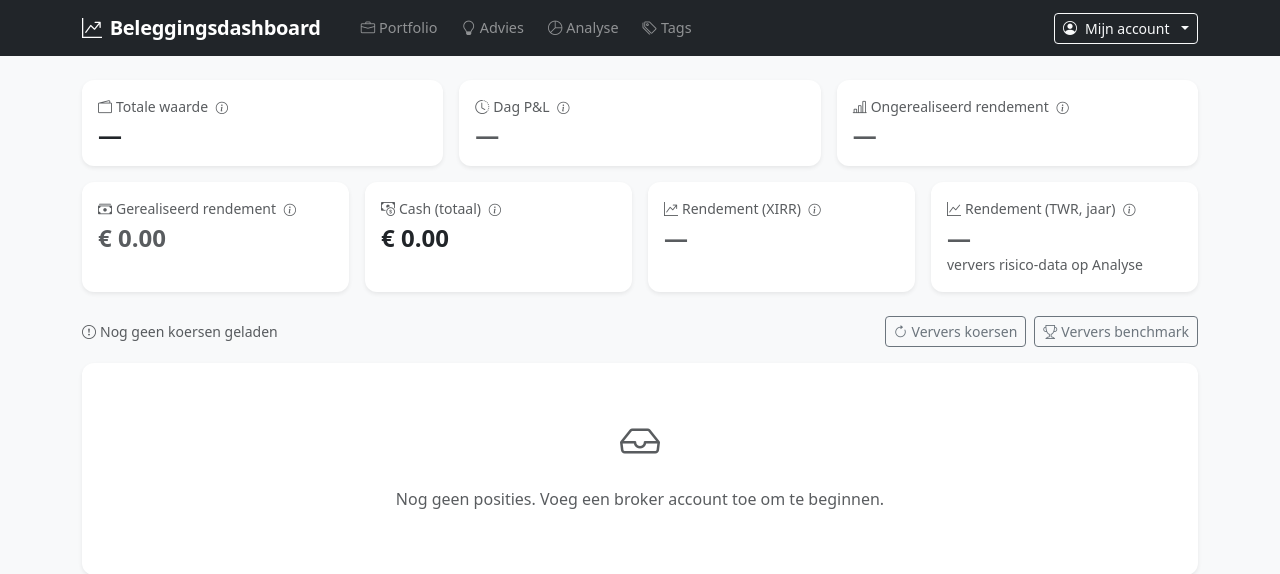
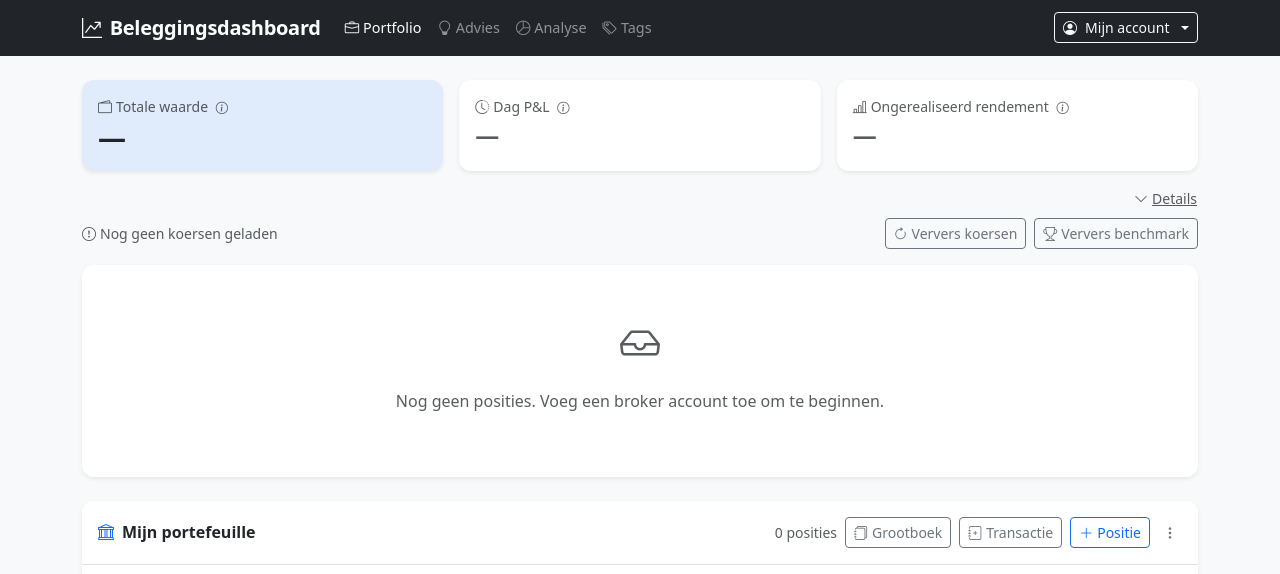
Before and after one commit to dgrund70/FinancialAdvisor, a Flask app: page /gebruiker/1 in a window 1280 px wide. Shown: the top 574 px of the page. Run offline with Flask 3, Linux system fonts and the light colour scheme; some libraries are stand-ins or nearby versions.

Commit message:
Update
Co-Authored-By: Oz <oz-agent@warp.dev>

```diff
--- a/app.py
+++ b/app.py
@@ -437,7 +437,7 @@ def dashboard(gebruiker_id):
                   if grand_flows and (grand_has_prices or not heeft_open_globaal) else None)
     benchmarks = _benchmark_vergelijkingen(grand_flows)
 
-    twr_res = _portefeuille_twr(accounts)
+    twr_res = _portefeuille_twr(accounts, geef_serie=True)
     grand_twr = (twr_res.get("geannualiseerd")
                  if twr_res and not twr_res.get("te_weinig_data") else None)
 
@@ -447,35 +447,8 @@ def dashboard(gebruiker_id):
                      if grand_has_prices and grand_vorig and abs(grand_vorig) > 0.01
                      else None)
 
-    # Waardeontwikkelingsreeks voor grafiek (op basis van opgeslagen advies-snapshots)
-    grens_ws = datetime.now() - timedelta(days=30)
-    waarde_serie = []
-    for a in (Advies.query
-              .filter(Advies.gebruiker_id == gebruiker_id,
-                      Advies.tag_id == None,
-                      Advies.gegenereerd >= grens_ws)
-              .order_by(Advies.gegenereerd).all()):
-        try:
-            snap = json.loads(a.portfolio_snapshot)
-        except (ValueError, TypeError):
-            continue
-        waarde = snap.get("totaal_waarde")
-        kosten = snap.get("totaal_kosten")
-        if waarde is None or kosten is None:
-            w = k = 0.0
-            for p in snap.get("posities", []):
-                k += p["aantal"] * p["aankoopprijs"]
-                p_koers = koersen.get(p["ticker"], {}).get("koers")
-                if p_koers:
-                    w += p["aantal"] * p_koers
-            waarde = round(w, 2) if w else None
-            kosten = round(k, 2)
-        waarde_serie.append({
-            "datum":  a.gegenereerd.strftime("%d-%m %H:%M"),
-            "waarde": waarde,
-            "kosten": kosten,
-            "risico": a.risico_score,
-        })
+    # Waardeontwikkelingsreeks uit koers_historie + transacties (via _portefeuille_twr).
+    waarde_serie = twr_res.get("waarde_serie", []) if twr_res else []
 
     return render_template(
         "dashboard.html",
@@ -571,7 +544,7 @@ def _portefeuille_risico(holdings, benchmark_ticker="IWDA.AS", venster=252):
     return res
 
 
-def _portefeuille_twr(accounts, venster=400):
+def _portefeuille_twr(accounts, venster=400, geef_serie=False):
     """Tijd-gewogen rendement van de belegde holdings.
 
     Waardeert alleen de **holdings** (Σ qty·koers, EUR) per dag uit het grootboek
@@ -593,7 +566,8 @@ def _portefeuille_twr(accounts, venster=400):
         return {"dekking": 0, "totaal_holdings": len(aandeel_tickers), "te_weinig_data": True}
 
     serie = {t: dict(zip(hist[t][0], hist[t][1])) for t in gedekt}
-    grid  = sorted({d for t in gedekt for d in serie[t]})[-venster:]
+    grid_all = sorted({d for t in gedekt for d in serie[t]})
+    grid = grid_all if geef_serie else grid_all[-venster:]
     if len(grid) < 20:
         return {"dekking": len(gedekt), "totaal_holdings": len(aandeel_tickers),
                 "te_weinig_data": True}
@@ -653,7 +627,7 @@ def _portefeuille_twr(accounts, venster=400):
         return {"dekking": len(gedekt), "totaal_holdings": len(aandeel_tickers),
                 "te_weinig_data": True}
     dagen = max((dgrid[-1] - dgrid[0]).days, 1)
-    return {
+    res = {
         "cumulatief":      cum,
         "geannualiseerd":  annualiseer(cum, dagen),
         "dagen":           len(navs),
@@ -661,6 +635,19 @@ def _portefeuille_twr(accounts, venster=400):
         "totaal_holdings": len(aandeel_tickers),
         "te_weinig_data":  False,
     }
+    if geef_serie:
+        inleg_cum = 0.0
+        w_serie = []
+        for i, d in enumerate(dgrid):
+            inleg_cum += flows[i]
+            w_serie.append({
+                "ts":     d.isoformat(),
+                "datum":  d.strftime("%d-%m-%y"),
+                "waarde": round(navs[i], 2),
+                "kosten": round(inleg_cum, 2),
+            })
+        res["waarde_serie"] = w_serie
+    return res
 
 
 @app.route("/gebruiker/<int:gebruiker_id>/analyse")
--- a/static/style.css
+++ b/static/style.css
@@ -13,6 +13,10 @@ tfoot td { font-size: .9rem; }
 #ticker { text-transform: uppercase; }
 #ticker::placeholder { text-transform: none; }
 
+/* Collapse toggle — chevron rotates when open */
+.collapse-toggle .bi-chevron-down { transition: transform .2s ease; display: inline-block; }
+.collapse-toggle[aria-expanded="true"] .bi-chevron-down { transform: rotate(180deg); }
+
 /* Advies markdown rendering */
 .advies-tekst h2 { font-size: 1.1rem; font-weight: 700; margin-top: 1.2rem; }
 .advies-tekst h3 { font-size: 1rem;   font-weight: 600; margin-top: 1rem; }
--- a/templates/advies.html
+++ b/templates/advies.html
@@ -79,9 +79,9 @@
             <td class="text-end">
               <form method="post"
                     action="{{ url_for('volglijst_verwijderen', gebruiker_id=gebruiker.id, item_id=v.item.id) }}"
-                    onsubmit="return confirm('{{ v.item.ticker }} van de volglijst verwijderen?')">
+                    data-confirm="{{ v.item.ticker }} van de volglijst verwijderen?">
                 <input type="hidden" name="csrf_token" value="{{ csrf_token() }}">
-                <button class="btn btn-link btn-sm text-danger p-0" title="Verwijder"><i class="bi bi-trash3"></i></button>
+                <button class="btn btn-link btn-sm text-danger p-1" title="Verwijder"><i class="bi bi-trash3"></i></button>
               </form>
             </td>
           </tr>
--- a/templates/base.html
+++ b/templates/base.html
@@ -14,29 +14,45 @@
 
 {% set uid = request.view_args.get('gebruiker_id') %}
 
-<nav class="navbar navbar-dark bg-dark">
-  <div class="container-lg d-flex align-items-center gap-4">
+<nav class="navbar navbar-dark bg-dark navbar-expand-md">
+  <div class="container-lg">
     <a class="navbar-brand fw-semibold" href="{{ url_for('index') }}">
       <i class="bi bi-graph-up-arrow me-2"></i>Beleggingsdashboard
     </a>
     {% if uid %}
-      <a class="nav-link text-white-50 {% if request.endpoint == 'dashboard' %}text-white{% endif %}"
+    <button class="navbar-toggler border-0" type="button" data-bs-toggle="collapse"
+            data-bs-target="#navInhoud" aria-controls="navInhoud"
+            aria-expanded="false" aria-label="Navigatiemenu">
+      <span class="navbar-toggler-icon"></span>
+    </button>
+    <div class="collapse navbar-collapse" id="navInhoud">
+      <ul class="navbar-nav me-auto">
+        <li class="nav-item">
+          <a class="nav-link {% if request.endpoint == 'dashboard' %}active{% else %}text-white-50{% endif %}"
              href="{{ url_for('dashboard', gebruiker_id=uid) }}">
             <i class="bi bi-briefcase me-1"></i>Portfolio
           </a>
-      <a class="nav-link text-white-50 {% if 'advies' in (request.endpoint or '') %}text-white{% endif %}"
+        </li>
+        <li class="nav-item">
+          <a class="nav-link {% if 'advies' in (request.endpoint or '') %}active{% else %}text-white-50{% endif %}"
              href="{{ url_for('advies', gebruiker_id=uid) }}">
             <i class="bi bi-lightbulb me-1"></i>Advies
           </a>
-      <a class="nav-link text-white-50 {% if request.endpoint == 'analyse' %}text-white{% endif %}"
+        </li>
+        <li class="nav-item">
+          <a class="nav-link {% if request.endpoint == 'analyse' %}active{% else %}text-white-50{% endif %}"
              href="{{ url_for('analyse', gebruiker_id=uid) }}">
             <i class="bi bi-pie-chart me-1"></i>Analyse
           </a>
-      <a class="nav-link text-white-50 {% if 'tag' in (request.endpoint or '') %}text-white{% endif %}"
+        </li>
+        <li class="nav-item">
+          <a class="nav-link {% if 'tag' in (request.endpoint or '') %}active{% else %}text-white-50{% endif %}"
              href="{{ url_for('tags_overzicht', gebruiker_id=uid) }}">
             <i class="bi bi-tags me-1"></i>Tags
           </a>
-      <div class="dropdown ms-auto">
+        </li>
+      </ul>
+      <div class="dropdown">
         <button class="btn btn-sm btn-outline-light dropdown-toggle d-flex align-items-center gap-2"
                 type="button" data-bs-toggle="dropdown" aria-expanded="false">
           <i class="bi bi-person-circle"></i>
@@ -73,7 +89,7 @@
           </li>
           <li>
             <form method="post" action="{{ url_for('gebruiker_verwijderen', gebruiker_id=uid) }}"
-                  onsubmit="return confirm('Gebruiker \'{{ gebruiker.naam if gebruiker is defined else '' }}\' en ALLE bijbehorende accounts, posities, tags en adviezen verwijderen?\n\nDit kan niet ongedaan worden gemaakt.');">
+                  data-confirm="Gebruiker '{{ gebruiker.naam if gebruiker is defined else '' }}' en ALLE bijbehorende accounts, posities, tags en adviezen verwijderen? Dit kan niet ongedaan worden gemaakt.">
               <input type="hidden" name="csrf_token" value="{{ csrf_token() }}">
               <button type="submit" class="dropdown-item text-danger">
                 <i class="bi bi-trash3 me-2"></i>Deze gebruiker verwijderen…
@@ -82,16 +98,19 @@
           </li>
         </ul>
       </div>
+    </div>
     {% endif %}
   </div>
 </nav>
 
 <div class="container-lg py-4">
   {% with messages = get_flashed_messages(with_categories=true) %}
+    {% set _alert_icons = {'success': 'check-circle-fill', 'danger': 'exclamation-triangle-fill', 'warning': 'exclamation-circle-fill', 'info': 'info-circle-fill'} %}
     {% for cat, msg in messages %}
-      <div class="alert alert-{{ cat }} alert-dismissible fade show py-2" role="alert">
-        {{ msg }}
-        <button type="button" class="btn-close" data-bs-dismiss="alert"></button>
+      <div class="alert alert-{{ cat }} alert-dismissible fade show py-2 d-flex align-items-center gap-2" role="alert">
+        <i class="bi bi-{{ _alert_icons.get(cat, 'info-circle-fill') }} flex-shrink-0"></i>
+        <span>{{ msg }}</span>
+        <button type="button" class="btn-close ms-auto" data-bs-dismiss="alert"></button>
       </div>
     {% endfor %}
   {% endwith %}
@@ -171,5 +190,46 @@
   });
 })();
 </script>
+
+{# ── Verwijder-bevestiging modal (herbruikbaar via data-confirm="...") ── #}
+<div class="modal fade" id="bevestigModal" tabindex="-1" aria-hidden="true">
+  <div class="modal-dialog modal-dialog-centered modal-sm">
+    <div class="modal-content">
+      <div class="modal-header border-0 pb-1">
+        <h6 class="modal-title fw-semibold">
+          <i class="bi bi-exclamation-triangle-fill text-danger me-2"></i>Bevestigen
+        </h6>
+        <button type="button" class="btn-close" data-bs-dismiss="modal" aria-label="Annuleren"></button>
+      </div>
+      <div class="modal-body pt-1 pb-2 small" id="bevestigModalTekst"></div>
+      <div class="modal-footer border-0 pt-0">
+        <button type="button" class="btn btn-outline-secondary btn-sm" data-bs-dismiss="modal">Annuleren</button>
+        <button type="button" class="btn btn-danger btn-sm" id="bevestigModalOk">
+          <i class="bi bi-trash3 me-1"></i>Verwijderen
+        </button>
+      </div>
+    </div>
+  </div>
+</div>
+<script>
+(function () {
+  var modalEl = document.getElementById('bevestigModal');
+  var modal = modalEl ? new bootstrap.Modal(modalEl) : null;
+  var pendingForm = null;
+  if (modal) {
+    document.getElementById('bevestigModalOk').addEventListener('click', function () {
+      if (pendingForm) { modal.hide(); pendingForm.submit(); pendingForm = null; }
+    });
+  }
+  document.addEventListener('submit', function (e) {
+    var bericht = e.target.getAttribute('data-confirm');
+    if (!bericht || !modal) return;
+    e.preventDefault();
+    pendingForm = e.target;
+    document.getElementById('bevestigModalTekst').textContent = bericht;
+    modal.show();
+  }, true);
+})();
+</script>
 </body>
 </html>
--- a/templates/dashboard.html
+++ b/templates/dashboard.html
@@ -4,7 +4,7 @@
 
 {# ── Macro's ──────────────────────────────────────────────────── #}
 {% macro kleur(v) %}{{ 'pos' if v is not none and v > 0 else 'neg' if v is not none and v < 0 else 'text-muted' }}{% endmacro %}
-{% macro teken(v) %}{{ '+' if v is not none and v > 0 else '' }}{% endmacro %}
+{% macro teken(v) %}{% if v is not none and v > 0 %}<i class="bi bi-arrow-up-short"></i>+{% elif v is not none and v < 0 %}<i class="bi bi-arrow-down-short"></i>{% endif %}{% endmacro %}
 {% macro eur(v) %}{% if v is not none %}€&nbsp;{{ "%.2f"|format(v) }}{% else %}—{% endif %}{% endmacro %}
 {% macro geld(v, valuta) %}{% if v is none %}—{% elif not valuta or valuta == 'EUR' %}€&nbsp;{{ "%.2f"|format(v) }}{% else %}{{ "%.2f"|format(v) }}&nbsp;{{ valuta }}{% endif %}{% endmacro %}
 {% macro pct(v) %}{{ teken(v) }}{{ "%.2f"|format(v) }}%{% endmacro %}
@@ -14,10 +14,10 @@
 <div class="row g-3 mb-3">
 
   <div class="col-12 col-sm-4">
-    <div class="card h-100 border-0 shadow-sm">
+    <div class="card h-100 border-0 shadow-sm bg-primary bg-opacity-10">
       <div class="card-body">
         <p class="text-muted small mb-1"><i class="bi bi-wallet2 me-1"></i>Totale waarde{{ uitleg('waarde') }}</p>
-        <h4 class="fw-bold mb-0">{{ eur(totaal.waarde) }}</h4>
+        <h3 class="fw-bold mb-0">{{ eur(totaal.waarde) }}</h3>
       </div>
     </div>
   </div>
@@ -49,6 +49,15 @@
 
 </div>
 
+<div class="d-flex justify-content-end mb-2">
+  <button class="btn btn-link btn-sm text-muted p-0 collapse-toggle"
+          type="button" data-bs-toggle="collapse" data-bs-target="#analyticsPanel"
+          aria-expanded="false" aria-controls="analyticsPanel">
+    <i class="bi bi-chevron-down me-1"></i>Details
+  </button>
+</div>
+
+<div class="collapse" id="analyticsPanel">
 <div class="row g-3 mb-4">
 
   <div class="col-6 col-lg-3">
@@ -91,15 +100,23 @@
   </div>
 
 </div>
+</div>
 
 {# ── Waardeontwikkeling grafiek ────────────────────────────────── #}
 {% if waarde_serie and waarde_serie | length > 1 %}
 <div class="card border-0 shadow-sm mb-4">
-  <div class="card-header bg-white border-bottom py-3">
+  <div class="card-header bg-white border-bottom py-2 d-flex align-items-center justify-content-between flex-wrap gap-2">
     <h6 class="mb-0 fw-semibold">
       <i class="bi bi-graph-up me-2 text-success"></i>Waardeontwikkeling
       <span class="text-muted fw-normal small">· gebaseerd op advies-snapshots</span>
     </h6>
+    <div class="btn-group btn-group-sm" role="group" aria-label="Periode">
+      <button type="button" class="btn btn-outline-secondary" data-periode="14">2W</button>
+      <button type="button" class="btn btn-outline-secondary active" data-periode="30">1M</button>
+      <button type="button" class="btn btn-outline-secondary" data-periode="90">3M</button>
+      <button type="button" class="btn btn-outline-secondary" data-periode="180">6M</button>
+      <button type="button" class="btn btn-outline-secondary" data-periode="all">Alles</button>
+    </div>
   </div>
   <div class="card-body">
     <canvas id="waardeChart" height="80"></canvas>
@@ -228,7 +245,7 @@
           <li>
             <form method="post"
                   action="{{ url_for('account_verwijderen', gebruiker_id=gebruiker.id, account_id=d.account.id) }}"
-                  onsubmit="return confirm('Account \'{{ d.account.naam }}\' en alle posities verwijderen?\n\nDit kan niet ongedaan worden gemaakt.')">
+                  data-confirm="Account '{{ d.account.naam }}' en alle posities verwijderen? Dit kan niet ongedaan worden gemaakt.">
               <input type="hidden" name="csrf_token" value="{{ csrf_token() }}">
               <button class="dropdown-item text-danger">
                 <i class="bi bi-trash3 me-2"></i>Account verwijderen…
@@ -274,7 +291,7 @@
               <span class="badge bg-primary bg-opacity-10 text-primary border border-primary-subtle me-1">{{ tag.naam }}</span>
             {% endfor %}
             <a href="{{ url_for('positie_tags_bewerken', gebruiker_id=gebruiker.id, pos_id=r.pos.id) }}"
-               class="btn btn-link btn-sm p-0 text-muted" title="Tags bewerken">
+               class="btn btn-link btn-sm p-1 text-muted" title="Tags bewerken">
               <i class="bi bi-pencil-square"></i>
             </a>
           </td>
@@ -308,14 +325,14 @@
           <td class="text-end">
             <div class="d-inline-flex gap-2 align-items-center">
               <a href="{{ url_for('positie_bewerken', gebruiker_id=gebruiker.id, pos_id=r.pos.id) }}"
-                 class="btn btn-link btn-sm text-secondary p-0" title="Positie bewerken">
+                 class="btn btn-link btn-sm text-secondary p-1" title="Positie bewerken">
                 <i class="bi bi-pencil"></i>
               </a>
               <form method="post"
                     action="{{ url_for('positie_verwijderen', gebruiker_id=gebruiker.id, pos_id=r.pos.id) }}"
-                    onsubmit="return confirm('{{ r.pos.ticker }} verwijderen?')">
+                    data-confirm="{{ r.pos.ticker }} verwijderen?">
                 <input type="hidden" name="csrf_token" value="{{ csrf_token() }}">
-                <button class="btn btn-link btn-sm text-danger p-0" title="Verwijder">
+                <button class="btn btn-link btn-sm text-danger p-1" title="Verwijder">
                   <i class="bi bi-trash3"></i>
                 </button>
               </form>
@@ -391,27 +408,33 @@
         integrity="sha384-NrKB+u6Ts6AtkIhwPixiKTzgSKNblyhlk0Sohlgar9UHUBzai/sgnNNWWd291xqt"
         crossorigin="anonymous"></script>
 <script>
-  const ws = {{ waarde_serie | tojson }};
-  const risicoKleur = { 1: "#198754", 2: "#198754", 3: "#ffc107", 4: "#dc3545", 5: "#dc3545" };
-  const risicoLabel = { 1: "Zeer defensief", 2: "Defensief", 3: "Neutraal", 4: "Offensief", 5: "Zeer offensief" };
-  const puntKleuren = ws.map(d => risicoKleur[d.risico] || "#adb5bd");
-  new Chart(document.getElementById("waardeChart"), {
+(function () {
+  const wsAll = {{ waarde_serie | tojson }};
+
+  function filterOp(dagen) {
+    if (!dagen) return wsAll;
+    const grens = Date.now() - dagen * 86400000;
+    return wsAll.filter(d => new Date(d.ts).getTime() >= grens);
+  }
+
+  let wsHuidig = filterOp(30);
+
+  const grafiek = new Chart(document.getElementById("waardeChart"), {
     type: "line",
     data: {
-      labels: ws.map(d => d.datum),
+      labels: wsHuidig.map(d => d.datum),
       datasets: [
         {
           label: "Portefeuillewaarde (€)",
-          data: ws.map(d => d.waarde),
+          data: wsHuidig.map(d => d.waarde),
           borderColor: "#198754",
           backgroundColor: "rgba(25,135,84,.10)",
           fill: true, tension: .3,
-          pointRadius: 5, pointHoverRadius: 7,
-          pointBackgroundColor: puntKleuren, pointBorderColor: puntKleuren,
+          pointRadius: 0, pointHoverRadius: 4,
         },
         {
-          label: "Inleg / kostprijs (€)",
-          data: ws.map(d => d.kosten),
+          label: "Inleg (cumulatief, €)",
+          data: wsHuidig.map(d => d.kosten),
           borderColor: "#adb5bd",
           borderDash: [6, 4], fill: false, tension: 0, pointRadius: 0,
         },
@@ -424,15 +447,25 @@
         legend: { position: "bottom" },
         tooltip: { callbacks: {
           label: c => `${c.dataset.label}: €${(c.parsed.y ?? 0).toLocaleString("nl-NL")}`,
-          afterBody: items => {
-            const r = ws[items[0].dataIndex].risico;
-            return r ? `Risico: ${r}/5 · ${risicoLabel[r]}` : "";
-          },
         } },
       },
       scales: { y: { ticks: { callback: v => "€" + v.toLocaleString("nl-NL") } } },
     },
   });
+
+  document.querySelectorAll('[data-periode]').forEach(function (btn) {
+    btn.addEventListener('click', function () {
+      const dagen = btn.dataset.periode === 'all' ? null : Number(btn.dataset.periode);
+      wsHuidig = filterOp(dagen);
+      grafiek.data.labels = wsHuidig.map(d => d.datum);
+      grafiek.data.datasets[0].data = wsHuidig.map(d => d.waarde);
+      grafiek.data.datasets[1].data = wsHuidig.map(d => d.kosten);
+      grafiek.update();
+      document.querySelectorAll('[data-periode]').forEach(b => b.classList.remove('active'));
+      btn.classList.add('active');
+    });
+  });
+})();
 </script>
 {% endif %}
 
--- a/templates/tags.html
+++ b/templates/tags.html
@@ -25,9 +25,9 @@
           <form method="post"
                 action="{{ url_for('tag_verwijderen', gebruiker_id=gebruiker.id, tag_id=tag.id) }}"
                 class="ms-auto"
-                onsubmit="return confirm('Tag \'{{ tag.naam }}\' verwijderen?')">
+                data-confirm="Tag '{{ tag.naam }}' verwijderen?">
             <input type="hidden" name="csrf_token" value="{{ csrf_token() }}">
-            <button class="btn btn-link btn-sm text-danger p-0" title="Verwijder">
+            <button class="btn btn-link btn-sm text-danger p-1" title="Verwijder">
               <i class="bi bi-trash3"></i>
             </button>
           </form>
--- a/templates/transacties.html
+++ b/templates/transacties.html
@@ -61,12 +61,12 @@
           <td class="text-end">
             <div class="d-inline-flex gap-2 align-items-center">
               <a href="{{ url_for('transactie_bewerken', gebruiker_id=gebruiker.id, transactie_id=tx.id) }}"
-                 class="btn btn-link btn-sm text-secondary p-0" title="Bewerken"><i class="bi bi-pencil"></i></a>
+                 class="btn btn-link btn-sm text-secondary p-1" title="Bewerken"><i class="bi bi-pencil"></i></a>
               <form method="post"
                     action="{{ url_for('transactie_verwijderen', gebruiker_id=gebruiker.id, transactie_id=tx.id) }}"
-                    onsubmit="return confirm('Deze transactie verwijderen?')">
+                    data-confirm="Deze transactie verwijderen?">
                 <input type="hidden" name="csrf_token" value="{{ csrf_token() }}">
-                <button class="btn btn-link btn-sm text-danger p-0" title="Verwijderen"><i class="bi bi-trash3"></i></button>
+                <button class="btn btn-link btn-sm text-danger p-1" title="Verwijderen"><i class="bi bi-trash3"></i></button>
               </form>
             </div>
           </td>
```
Lines whose indentation alone changed are shown as unchanged.
